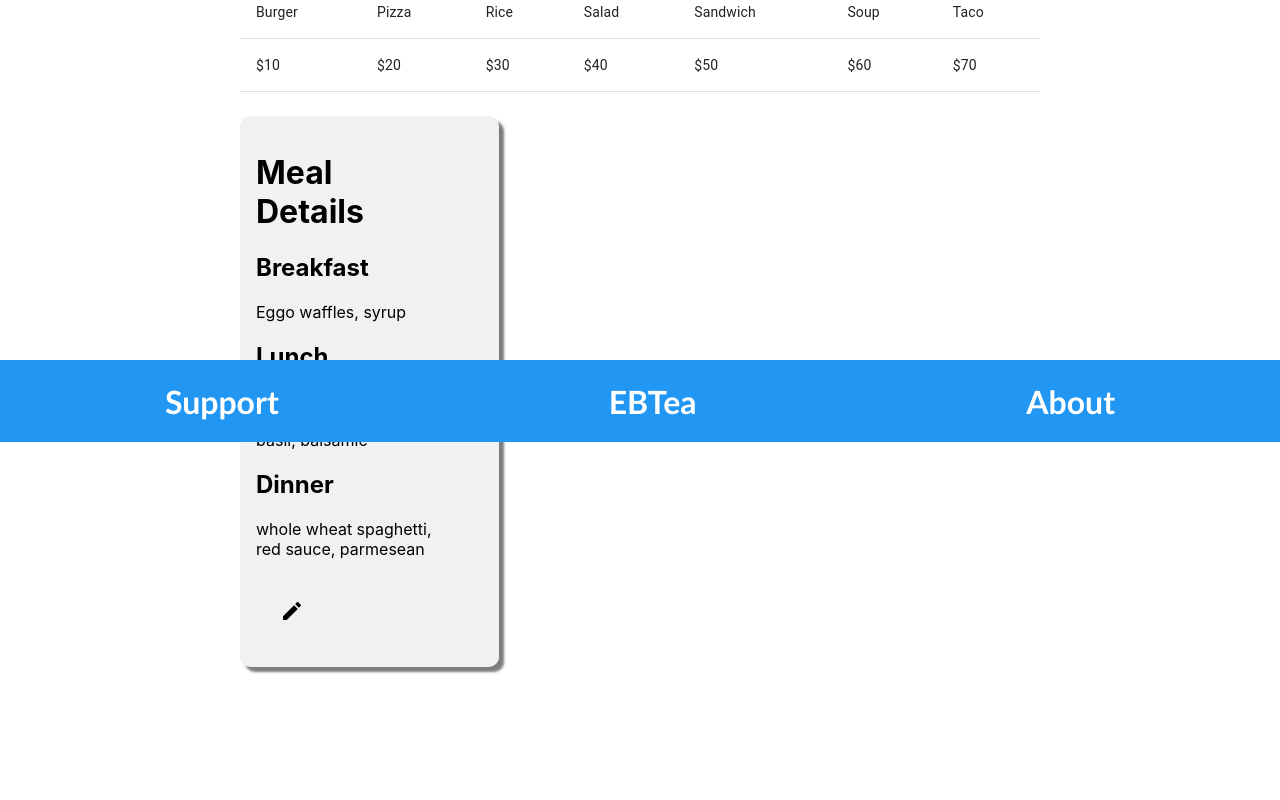
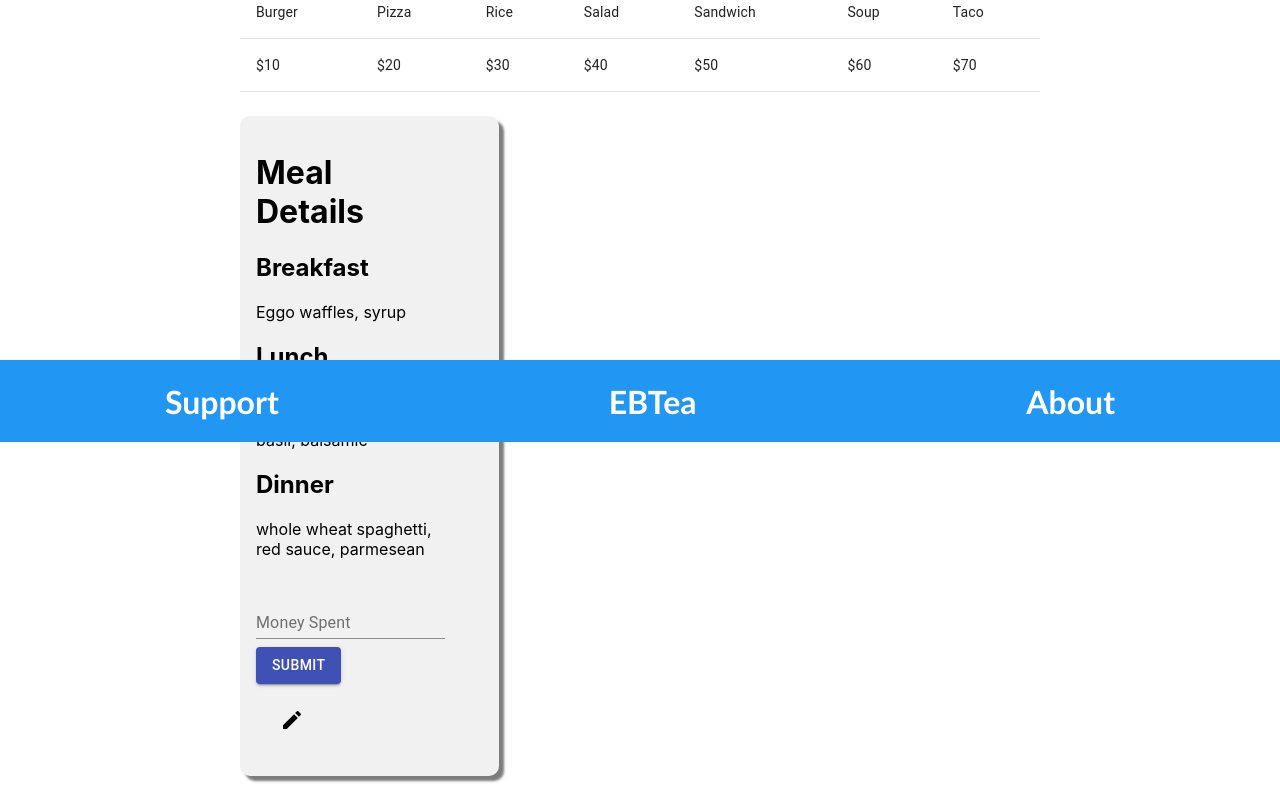
Before and after one commit to awest25/SimplyEBT, a React (Create React App) app: page / in a window 1280 px wide. Shown: the part 358-1158 px from the top of the page. Before the commit the page ends 1049 px from the top, so only its background shows below. Built offline with nearby package versions, Linux system fonts and the light colour scheme; no server answers.

Commit message:
readded dollar field for a day

```diff
--- a/src/components/MealDetails.js
+++ b/src/components/MealDetails.js
@@ -3,6 +3,7 @@ import { Box, Grid } from "@mui/material";
 import ModeEditOutlineIcon from '@mui/icons-material/ModeEditOutline';
 import "../styles/MealDetails.css";
 import { red } from '@mui/material/colors';
+import { Button, TextField } from '@material-ui/core';
 
 function MealDetails(props) {
   const dates = ["01-22-2023-0", "01-23-2023-1", "01-24-2023-2", "01-25-2023-3", "01-26-2023-4", "01-27-2023-5", "01-28-2023-6"];
@@ -121,6 +122,8 @@ function MealDetails(props) {
           <p>{mealData[dates[props.selectedDate]].lunch.ingr}</p>
           <h2>Dinner</h2>
           <p>{mealData[dates[props.selectedDate]].dinner.ingr}</p>
+          <TextField label="Money Spent" margin="normal" fullWidth onChange={(event) => setInputValue(event.target.value)} />
+          <Button label="Submit" variant="contained" color="primary" onClick={(event) => { event.preventDefault(); setGroceryTotal(inputValue); }}>Submit</Button>
         </Grid>
         <Grid item className="Button-Outline" xs={2}>
           <ModeEditOutlineIcon variant="outlined" onClick={() => window.location.href = "/set-meal-plan"}></ModeEditOutlineIcon>
```
Lines whose indentation alone changed are shown as unchanged.
